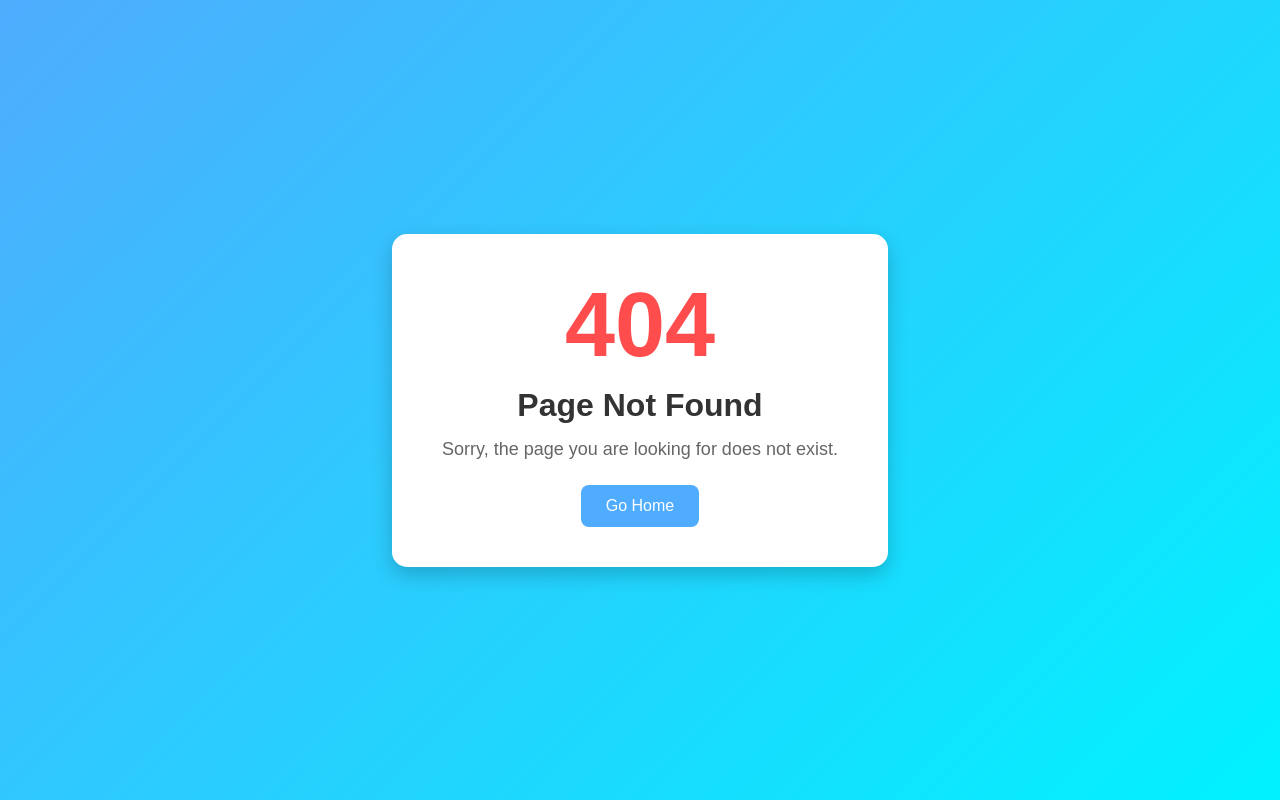
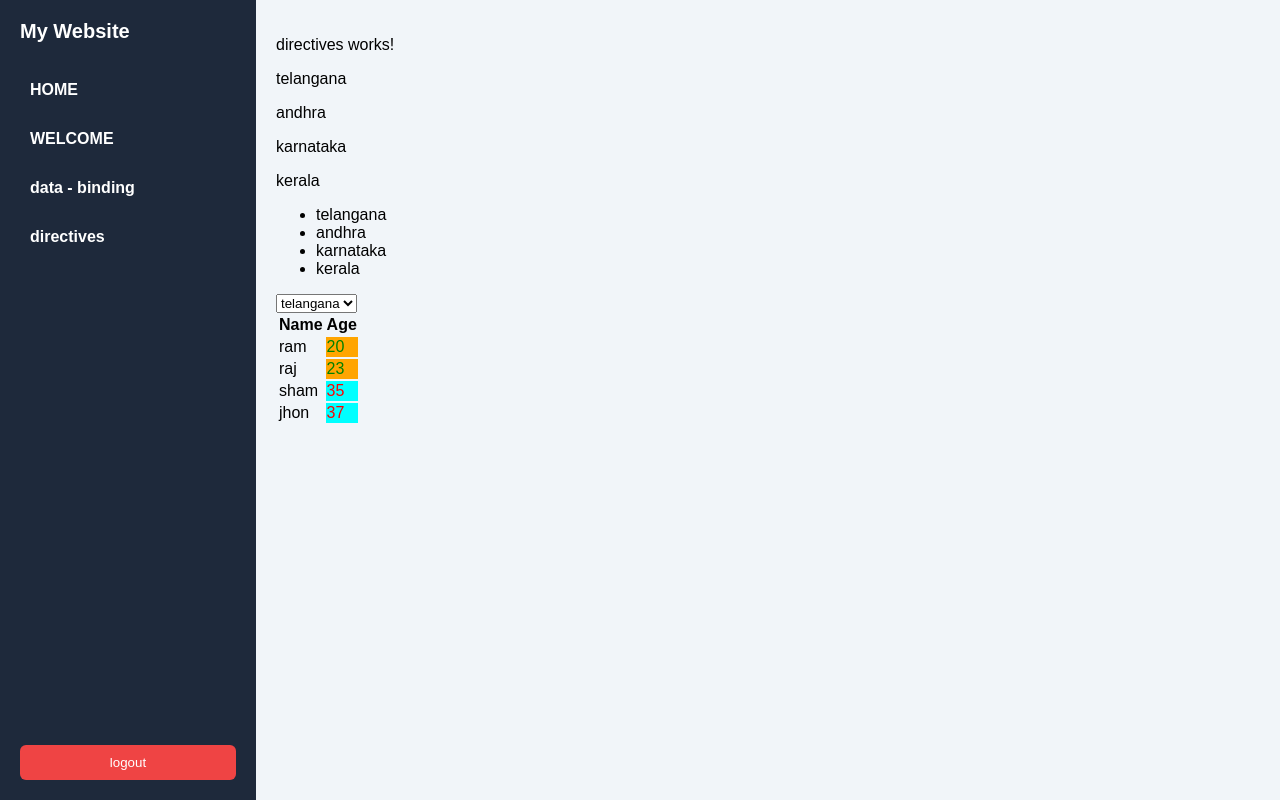
Before and after one commit to siva20510/my-app, an Angular app: page /dashboard/directives in a window 1280 px wide. Before the commit this address had no page. Built offline with nearby package versions, Linux system fonts and the light colour scheme.

Commit message:
Con: Directives

```diff
--- a/src/app/app-routing.module.ts
+++ b/src/app/app-routing.module.ts
@@ -6,13 +6,15 @@ import { PageNotFoundComponent } from './page-not-found/page-not-found.component
 import { WelcomeComponent } from './welcome/welcome.component';
 import { HomeComponent } from './home/home.component';
 import { DataBindingComponent } from './data-binding/data-binding.component';
+import { DirectivesComponent } from './directives/directives.component';
 
 const routes: Routes = [
   {path:'login', component:LoginComponent},
   {path:'dashboard', component:DashboardComponent, children:[
     {path:'welcome', component:WelcomeComponent},
     {path:'home', component:HomeComponent},
-    {path:'data-binding', component:DataBindingComponent}
+    {path:'data-binding', component:DataBindingComponent},
+    {path:'directives',component:DirectivesComponent}
   ]},
   {path:'', component:LoginComponent},
   {path:'**', component:PageNotFoundComponent},
--- a/src/app/app.module.ts
+++ b/src/app/app.module.ts
@@ -10,6 +10,7 @@ import { HomeComponent } from './home/home.component';
 import { WelcomeComponent } from './welcome/welcome.component';
 import { DataBindingComponent } from './data-binding/data-binding.component';
 import { FormsModule } from '@angular/forms';
+import { DirectivesComponent } from './directives/directives.component';
 
 @NgModule({
   declarations: [
@@ -19,7 +20,8 @@ import { FormsModule } from '@angular/forms';
     PageNotFoundComponent,
     HomeComponent,
     WelcomeComponent,
-    DataBindingComponent
+    DataBindingComponent,
+    DirectivesComponent
   ],
   imports: [
     BrowserModule,
--- a/src/app/dashboard/dashboard.component.html
+++ b/src/app/dashboard/dashboard.component.html
@@ -5,6 +5,7 @@
         <h1 routerLink="home">HOME</h1>
         <h1 routerLink="welcome">WELCOME</h1>
         <h1 routerLink="data-binding">data -  binding</h1>
+        <h1 routerLink="directives">directives</h1>
 
         <button routerLink="/login">logout</button>
     </div>
--- /dev/null
+++ b/src/app/directives/directives.component.css
@@ -0,0 +1,6 @@
+.young{
+    background-color: orange;
+}
+.old{
+    background-color: aqua;
+}
--- /dev/null
+++ b/src/app/directives/directives.component.html
@@ -0,0 +1,40 @@
+<p>directives works!</p>
+<!-- Structural directives: ngfor, ngif -->
+ <!-- attribute directives : [ngStyle], [ngClass] -->
+<!-- For LOOP -->
+<!-- for loop in html is *ngFor -->
+ <p *ngFor="let state of states">{{state}}</p>
+ <ul>
+    <li *ngFor="let state of states">{{state}}</li>
+ </ul>
+<!-- drop down for states -->
+ <select name="" id="">
+    <option value="" *ngFor="let a of states">{{a}}</option>
+ </select>
+ <!-- for loop in table -->
+  <table>
+    <thead>
+        <tr>
+            <th>Name</th>
+            <th>Age</th>
+        </tr>
+    </thead>
+    <tbody>
+        <tr *ngFor="let user of users">
+            <td>{{user.name}}</td>
+            <!-- used ng style to color if age less than 35 -->
+            <td
+            [ngStyle]="{'color' : user.age<35?'green':'red'}"
+            [ngClass]="{
+                'young':user.age<35,
+                'old': user.age>=35
+            }"
+            >{{user.age}}
+
+            </td>
+        </tr>
+    </tbody>
+  </table>
+
+<!-- IF CONDITION -->
+ <p *ngIf="isShow">Helooo</p>
--- /dev/null
+++ b/src/app/directives/directives.component.ts
@@ -0,0 +1,23 @@
+import { Component } from '@angular/core';
+
+@Component({
+  selector: 'app-directives',
+  templateUrl: './directives.component.html',
+  styleUrls: ['./directives.component.css']
+})
+export class DirectivesComponent {
+  states:string[] = ["telangana","andhra","karnataka", "kerala" ];
+
+  users:any = [
+    {name:'ram',age:20},
+    {name:'raj',age:23},
+    {name:'sham',age:35},
+    {name:'jhon',age:37},
+  ]
+
+  isShow:boolean= false;
+
+
+
+
+}
```
Also changed, not shown: 1 other file (tests, documents, lock files or other folders).
